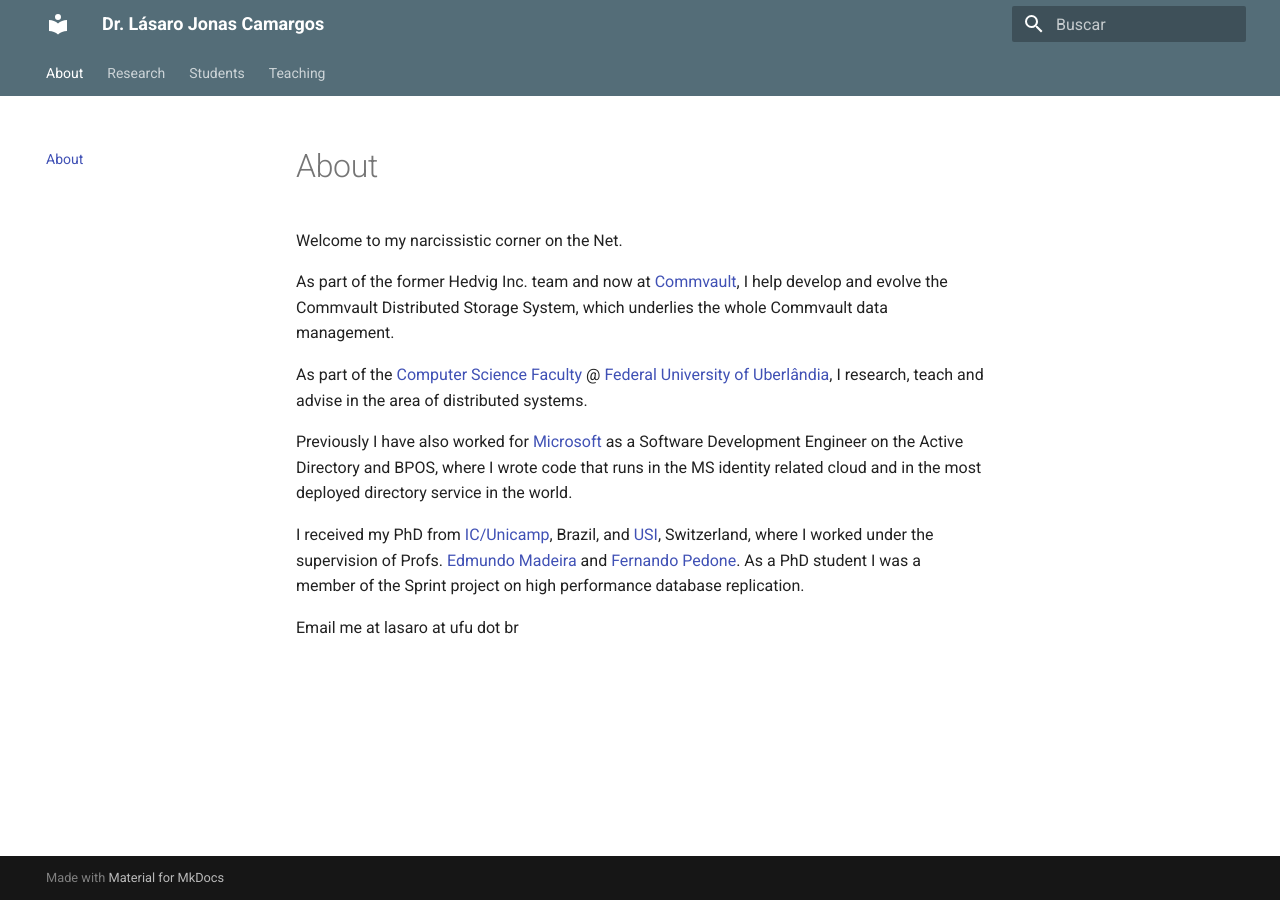
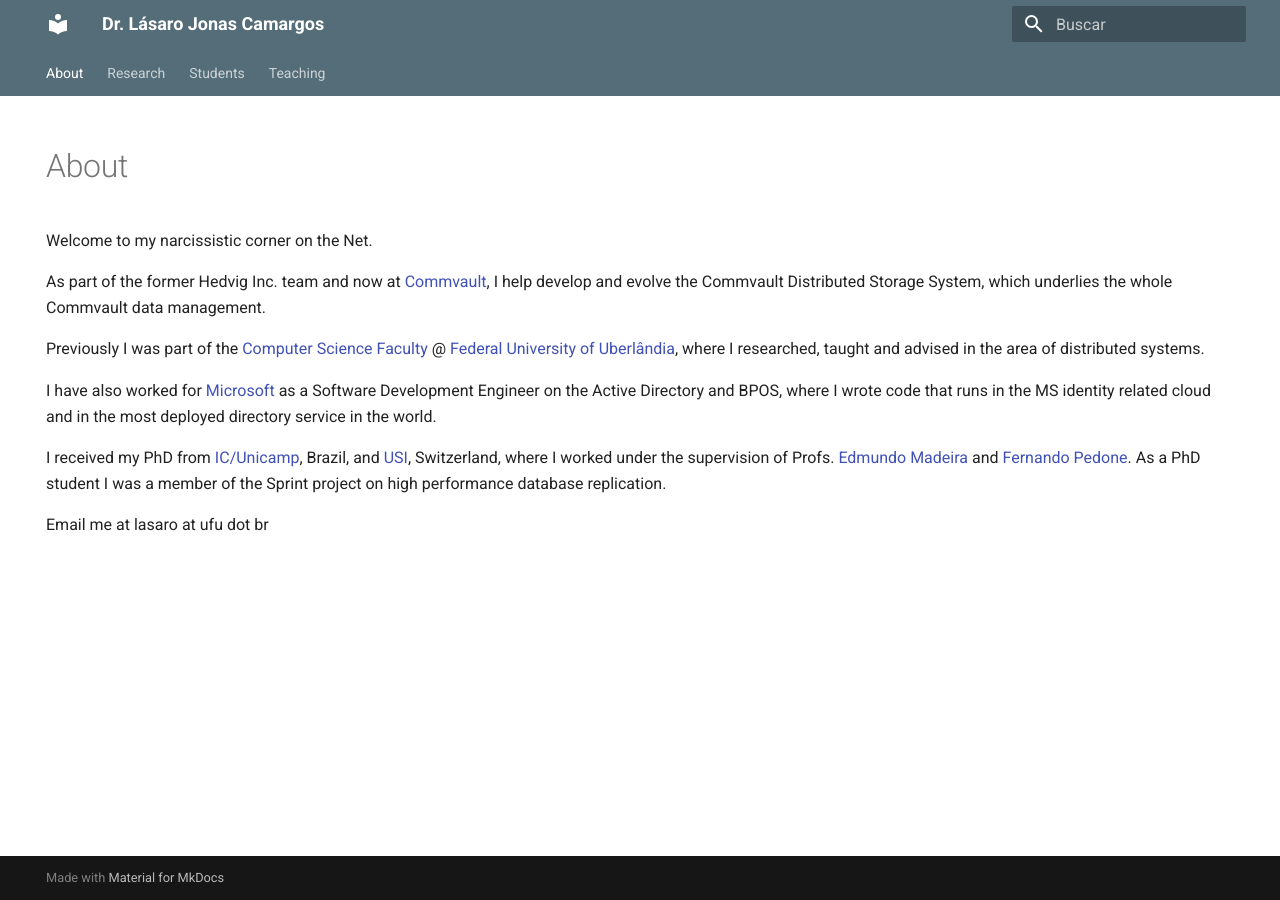
Before and after one commit to lasarojc/lasarojc.github.io, an MkDocs documentation site: the page built from docs/index.md, in a window 1280 px wide. Built offline with MkDocs 1.6.1 and Material for MkDocs 9.7.7, drawn with Linux system fonts in a browser that asks for light colours.

Commit message:
Update index.md

```diff
--- a/docs/index.md
+++ b/docs/index.md
@@ -1,10 +1,16 @@
+---
+hide:
+  - toc
+  - navigation
+---
+
 Welcome to my narcissistic corner on the Net.
 
 As part of the former Hedvig Inc. team and now at [Commvault](https://www.commvault.com/), I help develop and evolve the Commvault Distributed Storage System, which underlies the whole Commvault data management.
 
-As part of the [Computer Science Faculty](https://www.facom.ufu.br) @ [Federal University of Uberlândia](https://www.ufu.br), I research, teach and advise in the area of distributed systems.
+Previously I was part of the [Computer Science Faculty](https://www.facom.ufu.br) @ [Federal University of Uberlândia](https://www.ufu.br), where I researched, taught and advised in the area of distributed systems.
 
-Previously I have also worked for [Microsoft](https://www.microsoft.com) as a Software Development Engineer on the Active Directory and BPOS, where I wrote code that runs in the MS identity related cloud and in the most deployed directory service in the world.
+I have also worked for [Microsoft](https://www.microsoft.com) as a Software Development Engineer on the Active Directory and BPOS, where I wrote code that runs in the MS identity related cloud and in the most deployed directory service in the world.
 
 I received my PhD from [IC/Unicamp](https://www.ic.unicamp.br), Brazil, and [USI](https://www.inf.usi.ch/en), Switzerland, where I worked under the supervision of Profs. [Edmundo Madeira](https://www.ic.unicamp.br/~edmundo) and [Fernando Pedone](https://www.inf.usi.ch/faculty/pedone/).
 As a PhD student I was a member of the Sprint project on high performance database replication.
```
